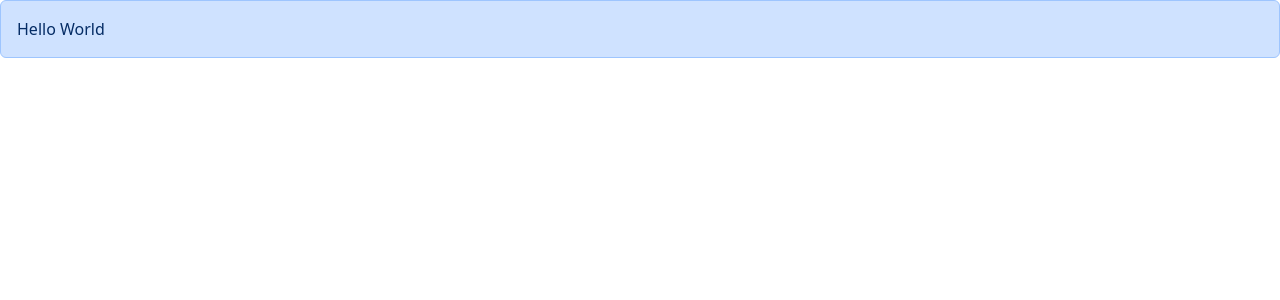
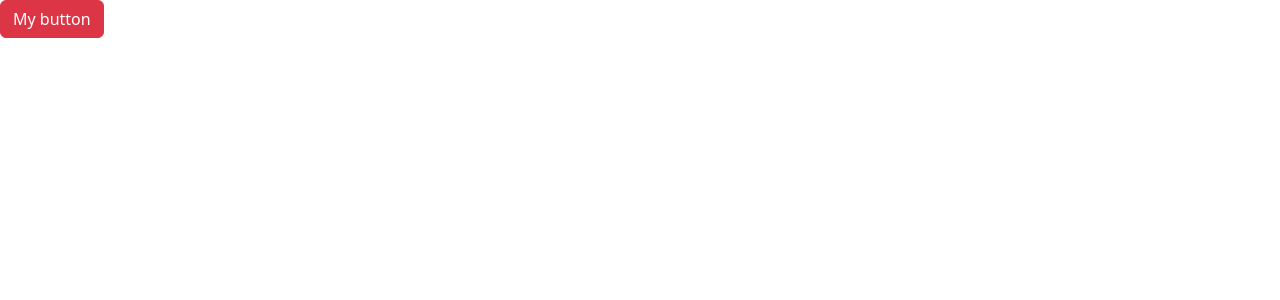
Before and after one commit to Lewis-mbui/mosh-react-course, a React app: page / in a window 1280 px wide. Shown: the top 300 px of the page. Built offline with nearby package versions, Linux system fonts and the light colour scheme; the HTML template or start-up script is replaced by a standard one.

Commit message:
exercise: button component

```diff
--- a/src/App.tsx
+++ b/src/App.tsx
@@ -1,11 +1,11 @@
-import Alert from "./components/04-PassingChildren";
+import Button from "./exercises/01-Button";
 
 function App() {
   return (
     <div>
-      <Alert>
-        Hello <span>World</span>
-      </Alert>
+      <Button color="danger" onClick={() => console.log("clicked")}>
+        My button
+      </Button>
     </div>
   );
 }
--- /dev/null
+++ b/src/exercises/01-Button.tsx
@@ -0,0 +1,15 @@
+interface Props {
+  children: string;
+  color?: "primary" | "secondary" | "danger";
+  onClick: () => void;
+}
+
+const Button = ({ children, onClick, color = "primary" }: Props) => {
+  return (
+    <button className={"btn btn-" + color} onClick={onClick}>
+      {children}
+    </button>
+  );
+};
+
+export default Button;
```
